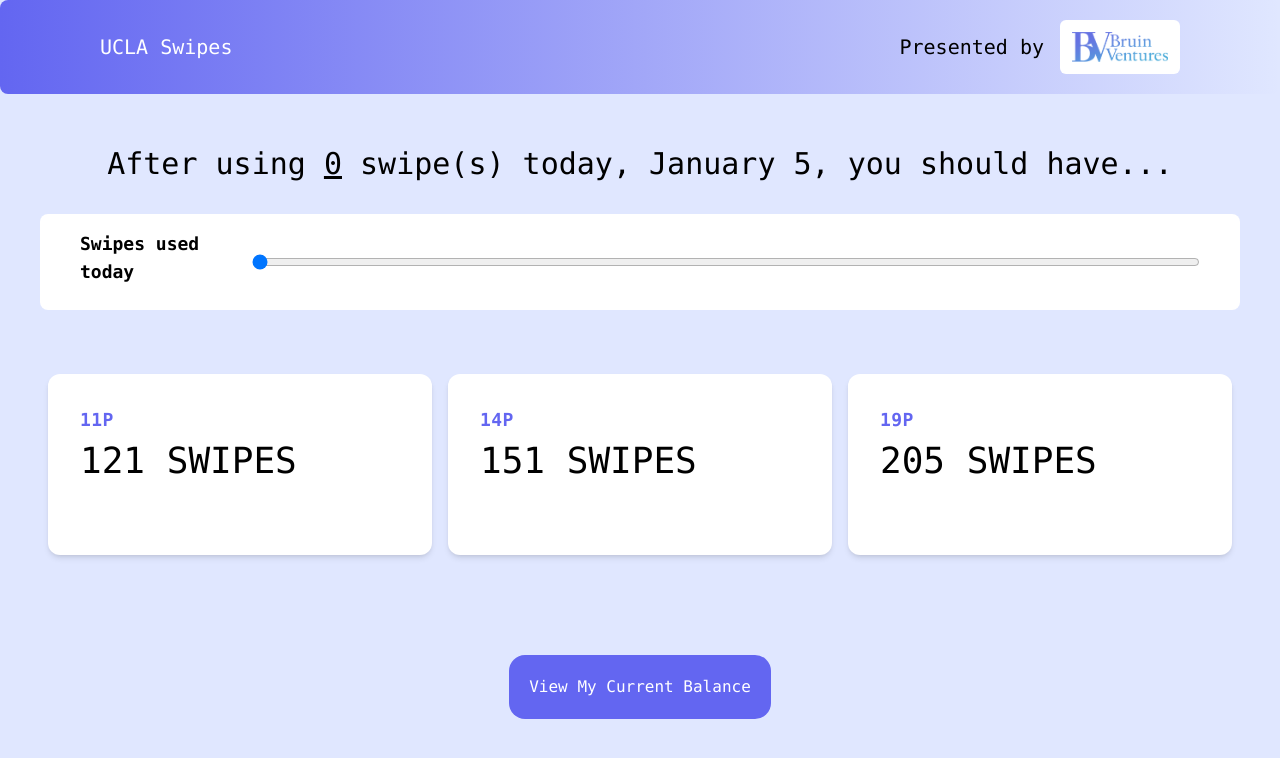
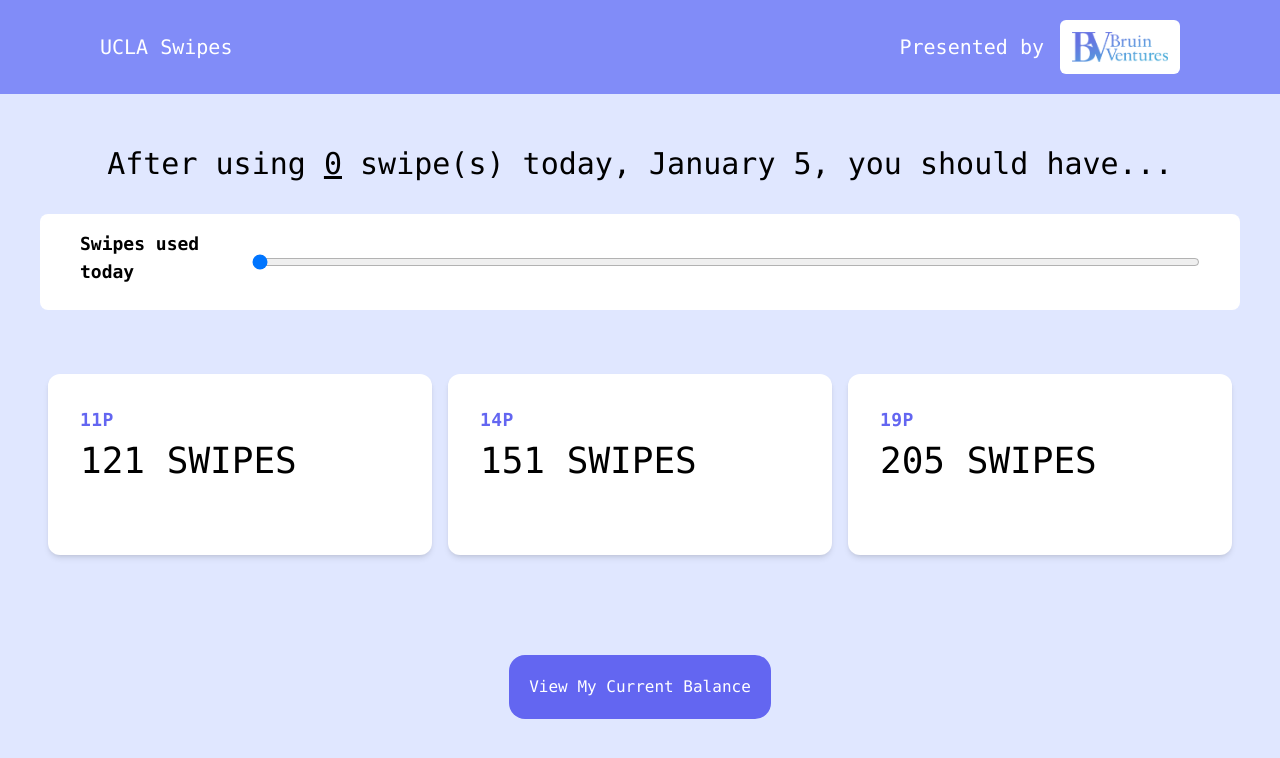
Before and after one commit to nitinsubz/ucla-swipes, a Next.js app: page / in a window 1280 px wide. Shown: the top 758 px of the page. Built offline with nearby package versions, Linux system fonts and the light colour scheme.

Commit message:
update nav

```diff
--- a/app/components/Navbar.jsx
+++ b/app/components/Navbar.jsx
@@ -3,10 +3,10 @@ import Link from 'next/link';
 
 const Navbar = () => {
   return (
-    <main className='flex items-center justify-between rounded-lg bg-gradient-to-r from-indigo-500 px-20 py-5'>
+    <main className='flex items-center justify-between bg-indigo-400 px-20 py-5'>
       <div className='pl-5 text-xl text-white'>UCLA Swipes</div>
       <div className='flex items-center pr-5 text-xl'>
-        <span className='hidden pr-4 text-black md:flex'>Presented by</span>
+        <span className='hidden pr-4 text-white md:flex'>Presented by</span>
         <Link href='https://www.uclabv.com' target='_blank'>
           <Image
             src='/BVSticker.png'
```
